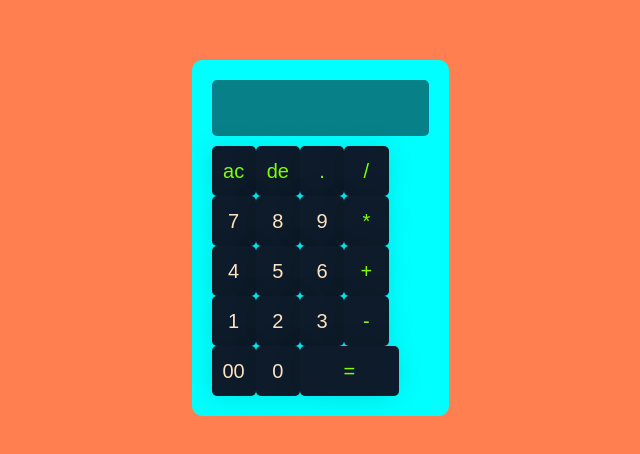
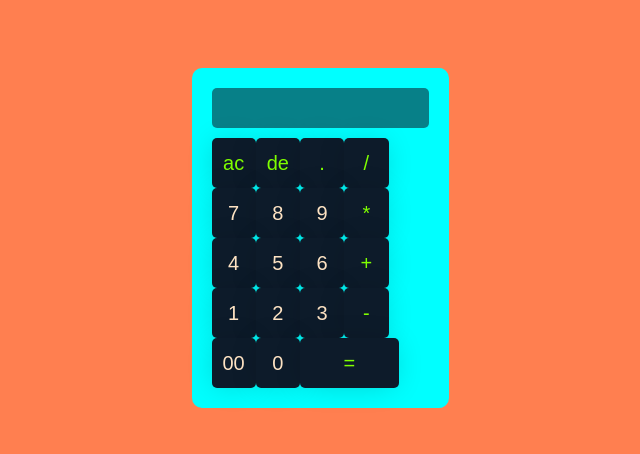
Before and after one commit to FranciscoPedicino/calculadora, a plain HTML site: page index.html in a window 1280 px wide. Shown: the part 162-616 px from the top of the page, without its empty margins (320-960 px from the left). Drawn offline with Linux system fonts and the light colour scheme.

Commit message:
calculadora terminada

```diff
--- a/index.js
+++ b/index.js
@@ -4,7 +4,7 @@ const buttons = document.querySelectorAll("button")
 
 buttons.forEach((btn)=>{
     btn.addEventListener('click',()=>{
-       if(btn.id==="="){
+       if(btn.id ==="="){
         display.value=eval(display.value)
        } else if(btn.id ==="ac"){
         display.value=""
--- a/style.css
+++ b/style.css
@@ -14,13 +14,13 @@ body{
     padding: 20px;
 }
 #display{
-    height: 56px;
+    height: 40px;
     width: 100%;
     text-align: right;
     margin-bottom: 10px;
     padding: 20px;
     border-radius: 5px;
-    color:crimson;
+    color:rgb(255, 222, 228);
     border: none;
     background-color: rgba(13, 27, 42, 0.555);
     box-sizing: border-box;
```
